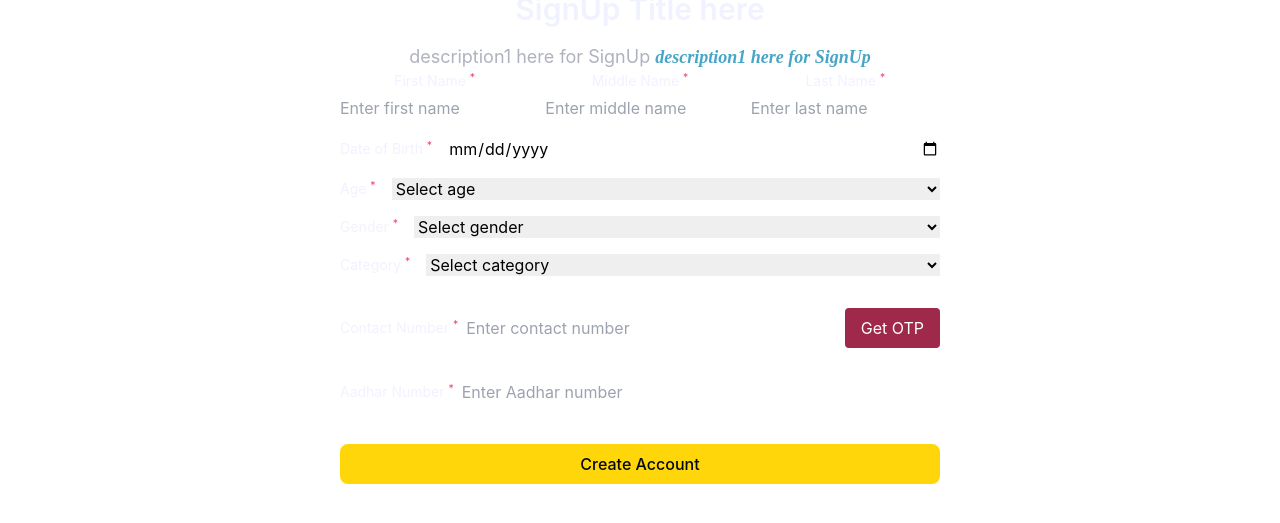
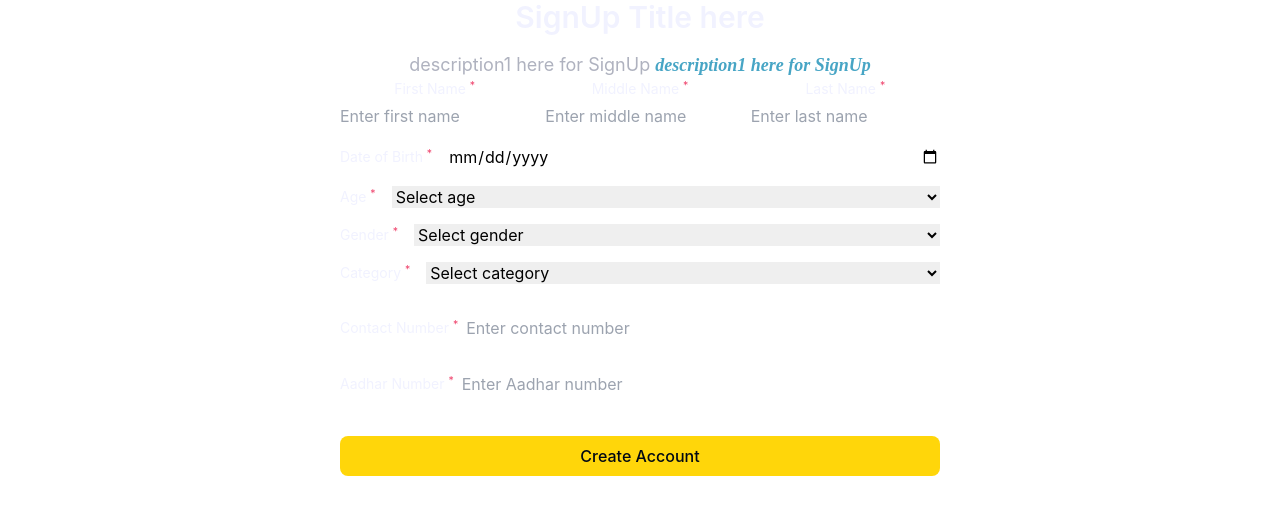
Before and after one commit to KishorAsabe/Amar-Setu-Government-Scheme-Application-Platform, a React (Vite) app: page /signup in a window 1280 px wide. Shown: the part 191-714 px from the top of the page. Built offline with nearby package versions, Linux system fonts and the light colour scheme.

Commit message:
signup working correctly

```diff
--- a/src/components/core/Auth/SignupForm.jsx
+++ b/src/components/core/Auth/SignupForm.jsx
@@ -1,15 +1,20 @@
-// src\components\core\Auth\SignupForm.jsx
-import { useState } from "react"
-import { toast } from "react-hot-toast"
-import { useDispatch } from "react-redux"
-import { useNavigate } from "react-router-dom"
+import { useState } from "react";
+import { toast } from "react-hot-toast";
 
-// import { sendOtp, verifyOtp } from "../../../services/operations/authAPI"
-// import { setSignupData } from "../../../slices/authSlice"
+import { useDispatch } from "react-redux";
+import { useNavigate } from "react-router-dom";
+
+import { sendOtp } from "../../../services/operations/authAPI"
+import { setSignupData } from "../../../slices/authSlice"
+import { ACCOUNT_TYPE } from "../../../utils/constants";
+
 
 function SignupForm() {
-  const navigate = useNavigate()
-  const dispatch = useDispatch()
+  const navigate = useNavigate();
+  const dispatch = useDispatch();
+
+  // student or instructor
+  const [accountType, setAccountType] = useState(ACCOUNT_TYPE.BENEFICIARY);
 
   const [formData, setFormData] = useState({
     firstName: "",
@@ -22,7 +27,7 @@ function SignupForm() {
     otp: "",
     contactNumber: "",
     aadharNumber: "",
-  })
+  });
 
   const {
     firstName,
@@ -32,12 +37,11 @@ function SignupForm() {
     age,
     gender,
     category,
-    otp,
     contactNumber,
     aadharNumber,
-  } = formData
+  } = formData;
 
-  const [isOtpSent, setIsOtpSent] = useState(false)
+
 
   const handleOnChange = (e) => {
     setFormData((prevData) => ({
@@ -46,35 +50,47 @@ function SignupForm() {
     }))
   }
 
+
+  // Handle Form Submission
   const handleOnSubmit = (e) => {
-    e.preventDefault()
-    // Add the appropriate signup logic here
-    dispatch(signup(formData, navigate))
-  }
 
-  const getOtp = async () => {
-    try {
-      // Call your API to send OTP
-      // await sendOtp({ contactNumber })
-      setIsOtpSent(true)
-      toast.success("OTP sent to your contact number!")
-    } catch (error) {
-      toast.error("Failed to send OTP. Please try again.")
-    }
-  }
+    e.preventDefault();
+    // const formattedContactNumber = contactNumber.startsWith('+91') ? contactNumber : `+91${contactNumber}`;
 
-  const verifyOtp = async () => {
-    try {
-      // Call your API to verify OTP
-      // await verifyOtp({ contactNumber, otp })
-      toast.success("OTP verified successfully!")
-    } catch (error) {
-      toast.error("Invalid OTP. Please try again.")
-    }
-  }
+    const signupData = {
+      ...formData,
+
+    };
+
+
+    // Setting signup data to state
+    // To be used after otp verification
+    dispatch(setSignupData(signupData));
+    // Send OTP to user for verification
+    dispatch(sendOtp(formData.contactNumber, navigate));
+
+    // Reset
+    setFormData({
+     firstName: "",
+    lastName: "",
+    middleName: "",
+    dateOfBirth: "",
+    age: "",
+    gender: "",
+    category: "",
+    otp: "",
+    contactNumber: "",
+    aadharNumber: "",
+    });
+    setAccountType(ACCOUNT_TYPE.BENEFICIARY);
+  };
+
+
 
   return (
-    <form onSubmit={handleOnSubmit} className="flex w-full flex-col gap-y-4">
+    <div>
+      {/* Form */}
+      <form onSubmit={handleOnSubmit} className="flex w-full flex-col gap-y-4">
       <div className="flex gap-x-4">
         <label className="flex-1">
           <p className="mb-1 text-[0.875rem] leading-[1.375rem] text-richblack-5">
@@ -207,41 +223,7 @@ function SignupForm() {
             className="form-style flex-1"
           />
         </label>
-        <button
-          type="button"
-          onClick={getOtp}
-          className="bg-pink-500 text-white py-2 px-4 rounded"
-        >
-          Get OTP
-        </button>
       </div>
-
-
-      {isOtpSent && (
-        <div className="flex items-center w-full gap-x-4 mt-4">
-          <label className="flex-1 flex items-center gap-x-2">
-            <p className="text-[0.875rem] leading-[1.375rem] text-richblack-5">
-              OTP <sup className="text-pink-200">*</sup>
-            </p>
-            <input
-              required
-              type="text"
-              name="otp"
-              value={otp}
-              onChange={handleOnChange}
-              placeholder="Enter OTP"
-              className="form-style flex-1"
-            />
-          </label>
-          <button
-            type="button"
-            onClick={verifyOtp}
-            className="bg-caribbeangreen-500 text-white py-2 px-4 rounded"
-          >
-            Verify OTP
-          </button>
-        </div>
-      )}
 
 <div className="flex items-center w-full gap-x-4 mt-4">
   <label className="flex-1 flex items-center gap-x-2">
@@ -268,7 +250,8 @@ function SignupForm() {
       </button>
 
     </form>
-  )
+    </div>
+  );
 }
 
-export default SignupForm
+export default SignupForm;
```
